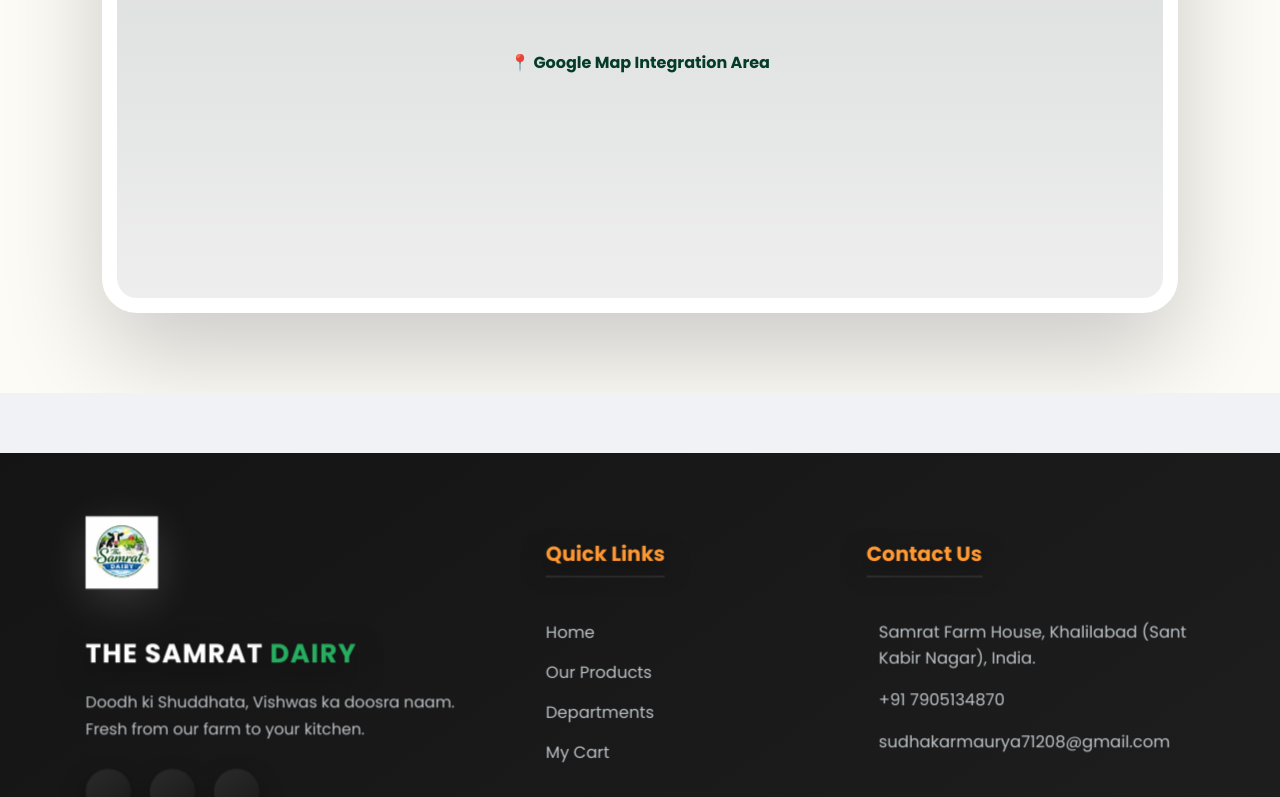
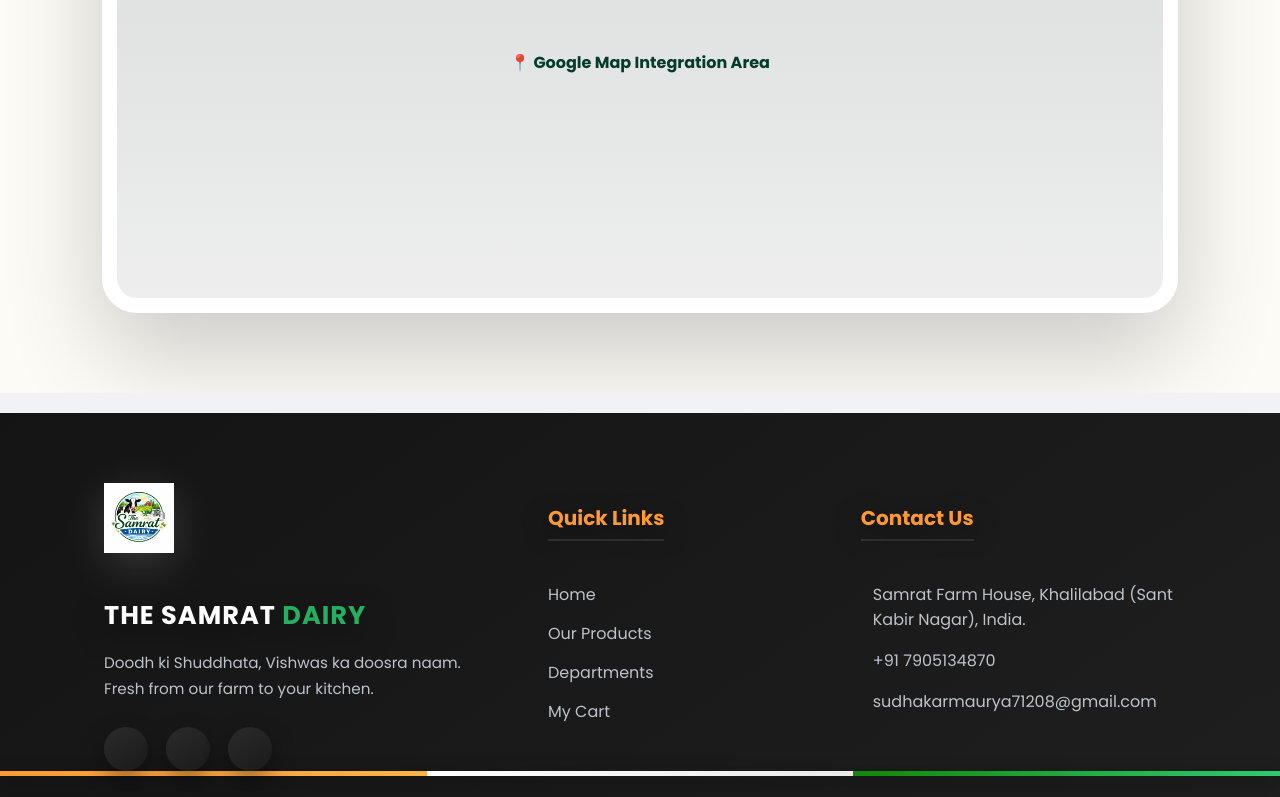
Before and after one commit to Sudhakarmaurya16/dairy-farm-full-project, a React (Vite) app in the folder dairy-farm-website/: page /contact in a window 1280 px wide. Shown: the part 2000-2797 px from the top of the page. Built offline with nearby package versions, Linux system fonts and the light colour scheme.

Commit message:
Updated Navbar and Footer styles

```diff
--- a/dairy-farm-website/src/components/styles/Footer.css
+++ b/dairy-farm-website/src/components/styles/Footer.css
@@ -4,8 +4,8 @@
   color: #ffffff;
   padding: 70px 0 25px 0;
   font-family: "Poppins", sans-serif;
-  margin-top: 60px;
-  perspective: 1200px;
+  margin-top: 20px;
+  /* perspective: 1200px; */
   transform-style: preserve-3d;
 }
 
@@ -139,8 +139,6 @@
 /* ================= BOTTOM ================= */
 .footer-bottom {
   text-align: center;
-  margin-top: 60px;
-  padding-top: 25px;
   transform: translateZ(10px);
 }
 
--- a/dairy-farm-website/src/components/styles/Navbar.css
+++ b/dairy-farm-website/src/components/styles/Navbar.css
@@ -118,8 +118,8 @@
   position: sticky;
   top: 0;
   z-index: 1000;
-  background: rgba(255, 255, 255, 0.95);
-  box-shadow: 0 4px 15px rgba(0, 0, 0, 0.1);
+  /* background: rgba(255, 255, 255, 0.95);
+  box-shadow: 0 4px 15px rgba(0, 0, 0, 0.1); */
 }
 
 .nav-links {
```
